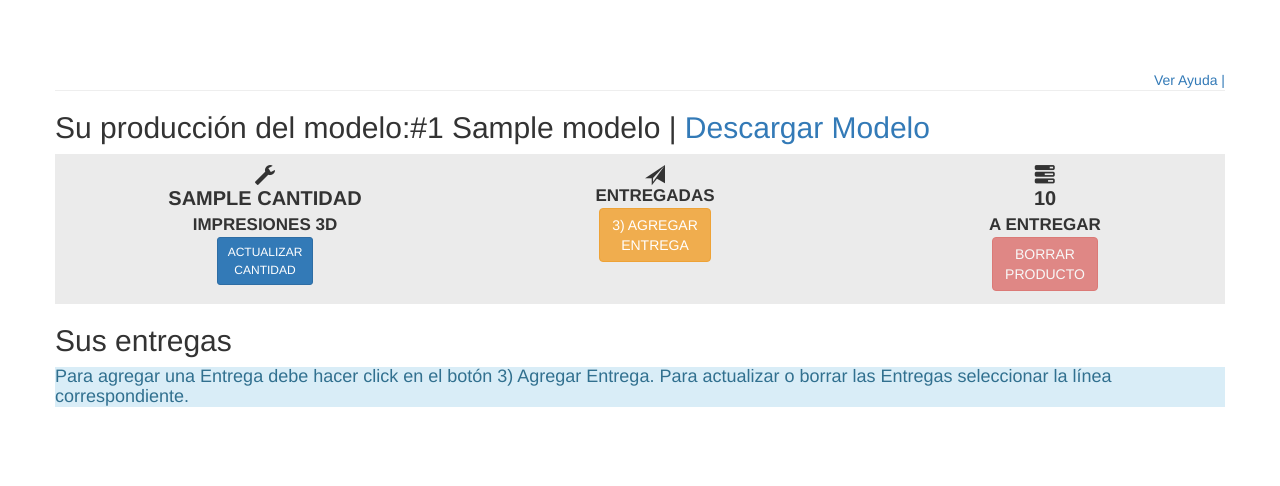
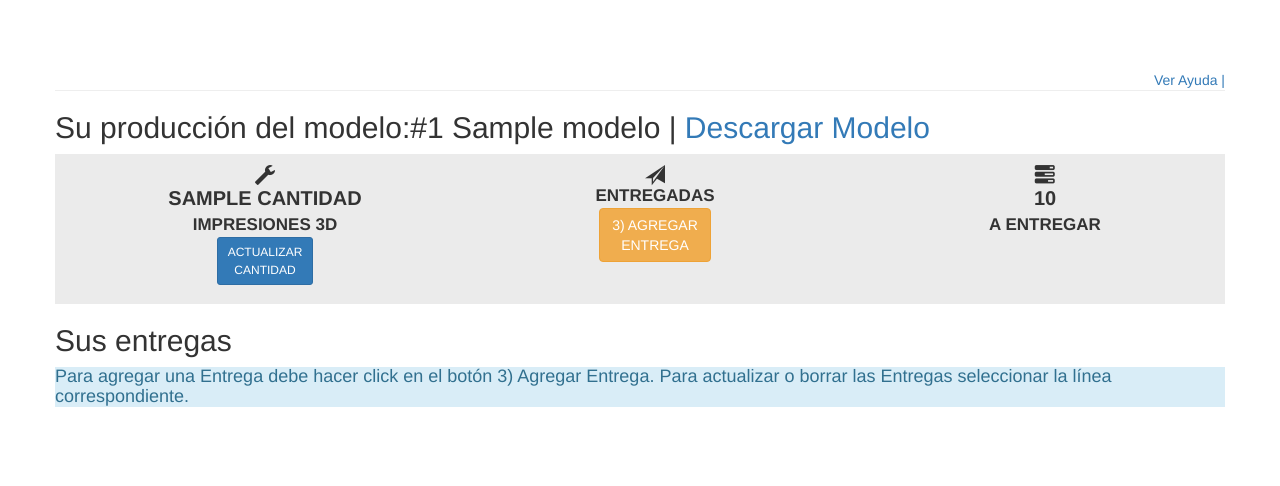
Before and after one commit to pkogan/hacedores, a Yii app: template views/site/index-hacedores.php in a window 1280 px wide. Shown: the top 486 px of the page. Run offline with PHP 8.4 and a stand-in for Yii, Linux system fonts and the light colour scheme; the template is opened without the code that fills it: most values are stand-ins (such as "Sample title", 1, 10 or a date in 2020); data that the repository does not hold is empty; some libraries are stand-ins or nearby versions.

Commit message:
index-hacedores: no mostrar borrar cuando tiene entregas.

```diff
--- a/views/site/index-hacedores.php
+++ b/views/site/index-hacedores.php
@@ -50,20 +50,17 @@ $this->title = 'Registro de Makers';
                                 </div>
                                 <div class="col-sm-4 counter-Txt margin-bot-35"> <span class="glyphicon glyphicon-tasks" ></span> <span class="counter-value" data-count="150"><?= $producto->stock ?></span> A Entregar<br/>
                                   <?php
-                                  if ($producto->tiene_entregas()){
-                                      $btn_class = 'btn btn-danger disabled';
-                                  }else{
-                                      $btn_class = 'btn btn-danger';
-                                  }
-                                  ?>
-                                    <?=
-                                    Html::a('Borrar<br/> Producto', ['producto/delete', 'id' => $producto->idProducto], [
+                                  if (!$producto->tiene_entregas()){
+                                      echo Html::a('Borrar<br/> Producto',
+                                                  ['producto/delete', 'id' => $producto->idProducto],
+                                                  [
                                         'class' => $btn_class,
                                         'data' => [
                                             'confirm' => 'Está seguro de Borrar el Producto?',
                                             'method' => 'post',
                                         ],
-                                    ])
+                                      ]);
+                                  }
                                     ?>
                                 </div>
                             </div>
```
